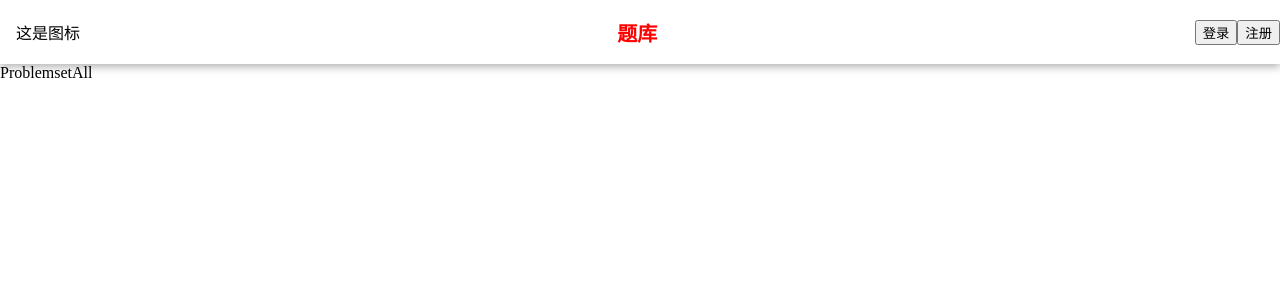
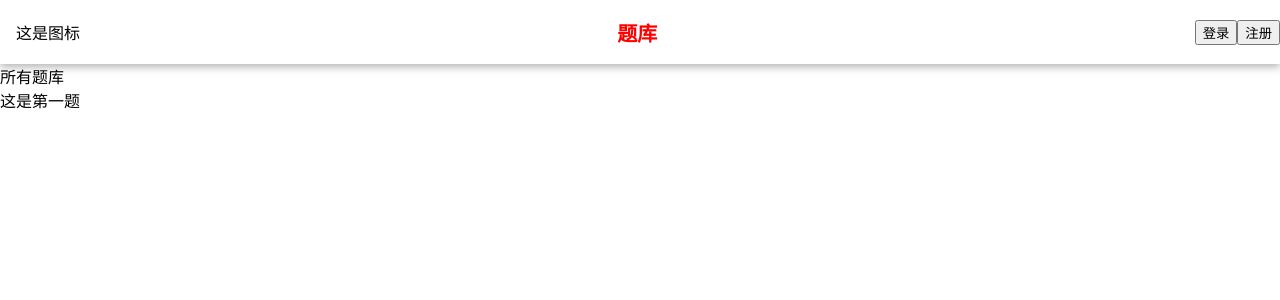
Before and after one commit to lec-org/uee, a React (Vite) app: page /all in a window 1280 px wide. Shown: the top 300 px of the page. Built offline with nearby package versions, Linux system fonts and the light colour scheme.

Commit message:
feat:增加了动态路由

```diff
--- a/src/pages/ProblemSet/All/index.tsx
+++ b/src/pages/ProblemSet/All/index.tsx
@@ -1,3 +1,12 @@
+import { Link } from 'react-router-dom'
+
 export default function ProblemsetAll() {
-  return <div>ProblemsetAll</div>
+	return (
+		<>
+			<div>所有题库</div>
+			<Link to='/problem/1'>
+        这是第一题
+      </Link>
+		</>
+	)
 }
--- /dev/null
+++ b/src/pages/ProblemSet/Id/index.tsx
@@ -0,0 +1,6 @@
+import { useParams } from 'react-router-dom'
+
+export default function IdProblem() {
+	const { id } = useParams()
+	return <div>这是单个题,id为{id}</div>
+}
--- a/src/routers/index.tsx
+++ b/src/routers/index.tsx
@@ -2,6 +2,7 @@ import Home from '../pages/Home'
 import Layout from '../pages/Layout'
 import Login from '../pages/Login'
 import ProblemsetAll from '../pages/ProblemSet/All'
+import IdProblem from '../pages/ProblemSet/Id'
 import Register from '../pages/Register'
 
 const routers = [
@@ -20,6 +21,10 @@ const routers = [
 		],
 	},
 	{
+		path: '/problem/:id',
+		element: <IdProblem />,
+	},
+	{
 		path: '/login',
 		element: <Login />,
 	},
```
Also changed, not shown: 1 other file (tests, documents, lock files or other folders).
